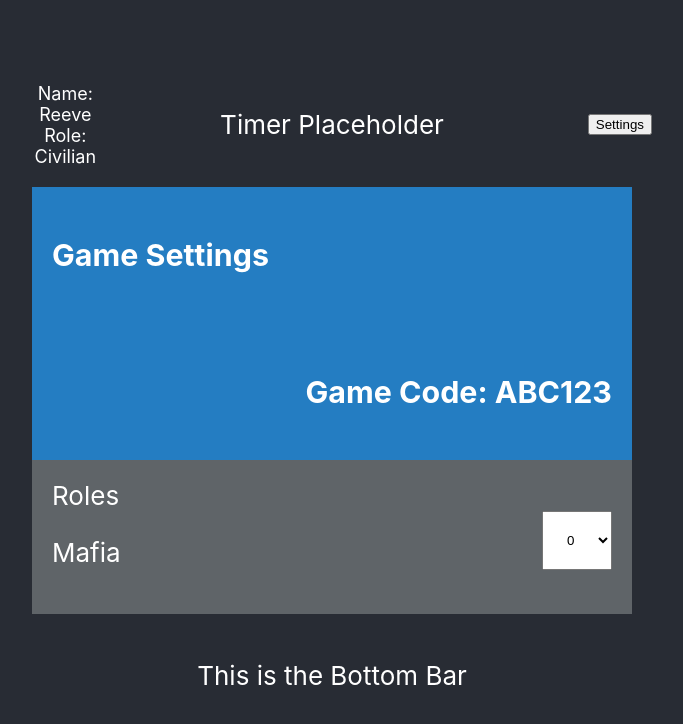
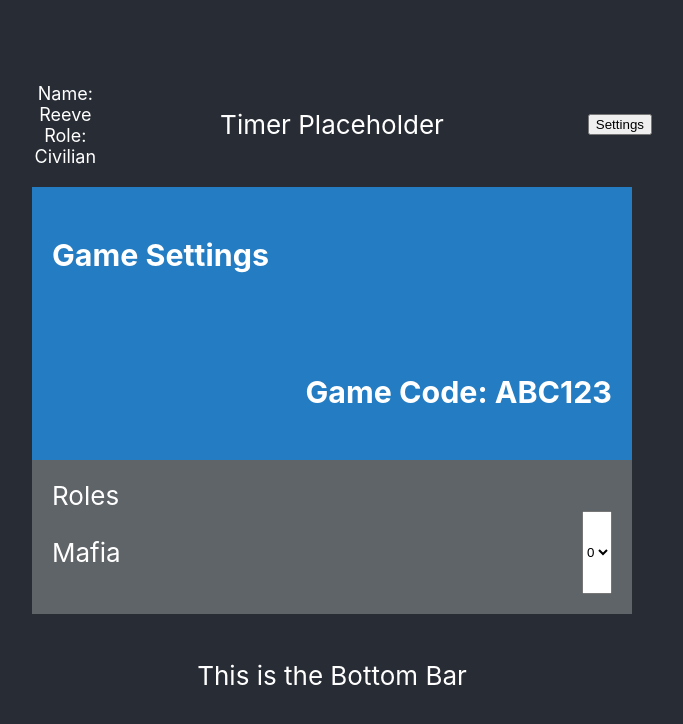
Before and after one commit to Mafia-Hands/Mafia, a React (Create React App) app in the folder frontend/: page / in a window 1280 px wide. Shown: the top 724 px of the page, without its empty margins (308-991 px from the left). Built offline with nearby package versions, Linux system fonts and the light colour scheme.

Commit message:
refactored to use flexbox

```diff
--- a/frontend/src/App.js
+++ b/frontend/src/App.js
@@ -2,6 +2,7 @@ import './App.css'
 import TopBar from './Components/TopBar'
 import GameEnv from './Components/GameEnv'
 import BottomBar from './Components/BottomBar'
+import PlayerList from './Components/PlayerList'
 import LobbySettings from './Components/LobbySettings'
 
 function App() {
@@ -10,7 +11,7 @@ function App() {
             <header className="App-header">
                 <div style={{ width: '50%' }}>
                     <TopBar userName="Reeve" role="Civilian" />
-                    <LobbySettings gameCode="ABC123"/>
+                    <LobbySettings gameCode={"ABC123"}/>
                     <BottomBar />
                 </div>
             </header>
--- a/frontend/src/Components/LobbySettings.jsx
+++ b/frontend/src/Components/LobbySettings.jsx
@@ -1,18 +1,5 @@
 import { React } from 'react';
 import styles from '../Styles/LobbySettings.module.css';
-
-function MafiaNumSelector(props) {
-    return (
-    <div>
-        <p className={styles.mafiaSelectorText}>Mafia</p>
-        <select className={styles.mafiaSelectorDropdown} name="MafiaNum">
-            <option value="0">0</option>
-            <option value="1">1</option>
-            <option value="2">2</option>
-        </select>
-    </div>
-    )
-}
 
 function LobbySettings(props) {
     const gameCode = props.gameCode
@@ -26,7 +13,7 @@ function LobbySettings(props) {
                 <a className={styles.rolesButton} onClick={() => alert('Roles explanation screen goes here')}>
                     Roles
                 </a>
-                <div>
+                <div className={styles.mafiaSelectorContainer}>
                     <p className={styles.mafiaSelectorText}>Mafia</p>
                     <select className={styles.mafiaSelectorDropdown} name="MafiaNum">
                         <option value="0">0</option>
--- a/frontend/src/Styles/LobbySettings.module.css
+++ b/frontend/src/Styles/LobbySettings.module.css
@@ -1,3 +1,9 @@
+.container {
+    display: flex;
+    flex-direction: column;
+    padding: 20px;
+  }
+
 .lobbySettingsHeader {
     background: #247dc2;
 }
@@ -32,6 +38,12 @@
     border-bottom: 3px solid red;
 }
 
+.mafiaSelectorContainer {
+    display: flex;
+    flex-direction: row;
+    justify-content: space-between;
+}
+
 .mafiaSelectorText {
     text-align: left;
     float: left;
@@ -39,11 +51,4 @@
 
 .mafiaSelectorDropdown {
     float: right;
-    padding: 20px;
 }
-
-.container {
-    display: grid;
-    grid-template-rows: auto;
-    padding: 20px;
-  }
--- a/frontend/src/Styles/PlayerList.module.css
+++ b/frontend/src/Styles/PlayerList.module.css
@@ -1,17 +1,22 @@
+.container {
+    display: flex;
+    flex-direction: column;
+    align-items: stretch;
+}
+
 .playerListHeader {
-    text-align: center;
+    background: #247dc2;
+    padding: 20px;
+    text-align: left;
+    margin: 0px
 }
 
 .playerList {
     text-align: left;
+    background: #5f6468;
+    padding: 20px;
+    margin: 0px
 }
-
-.container {
-    display: grid;
-    grid-template-rows: auto;
-    background: #247dc2;
-    padding: 20px;
-  }
 
 ul {
     list-style-type: none;
```
